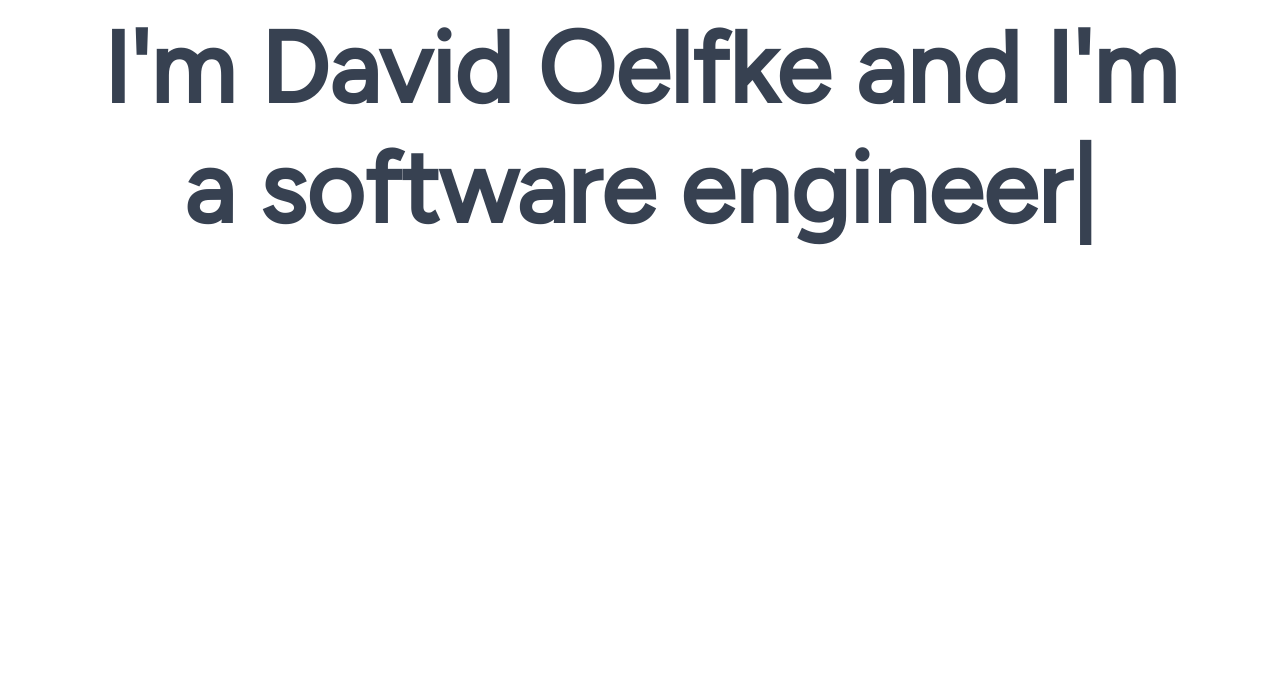
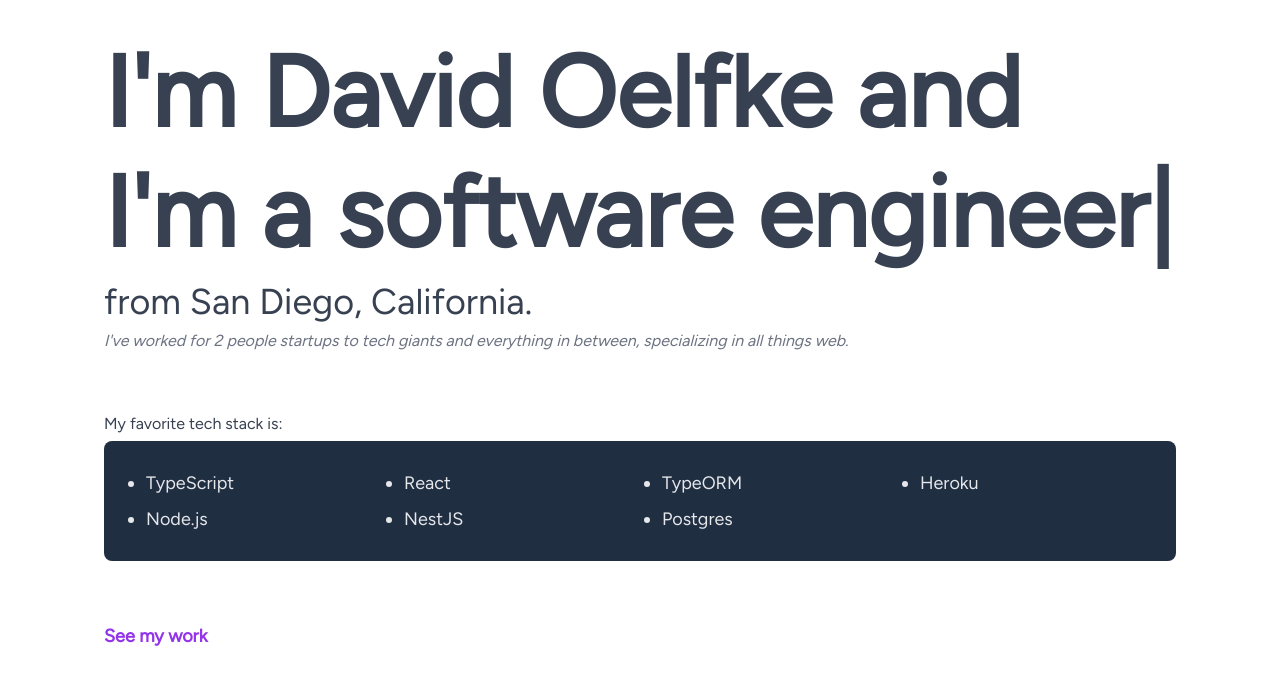
Before and after one commit to Doelfke/DavidOelfke, a Next.js app: page / in a window 1280 px wide. Shown: the top 684 px of the page. Built offline with nearby package versions, Linux system fonts and the light colour scheme.

Commit message:
Some copy

```diff
--- a/src/pages/globals.css
+++ b/src/pages/globals.css
@@ -2,3 +2,13 @@ body {
   font-family: "Figtree";
   color: rgb(55, 65, 81)
 }
+
+a {
+  font-weight: 800;
+  color: #9333ea;
+  text-decoration: none;
+}
+
+a:hover {
+  text-decoration: underline;
+}
--- a/src/pages/index.module.scss
+++ b/src/pages/index.module.scss
@@ -1,11 +1,22 @@
 @import "../styles/breakpoints.scss";
 
+.page {
+    padding: 8px;
+
+    @include md {
+        padding: 16px;
+    }
+    @include lg {
+        padding: 16px;
+    }
+    @include xl {
+        padding: 24px 96px;
+    }
+}
+
 .title {
-    text-align: center;
-
     span {
         display: inline-block;
-        width: 90%
     }
 
     font-size: 26px;
@@ -14,12 +25,70 @@
     @include md {
         font-size: 62px;
     }
-
     @include lg {
         font-size: 80px;
     }
-
     @include xl {
         font-size: 100px;
     }
 }
+
+.subTitle {
+    margin-top: 8px;
+
+    font-size: 18px;
+
+    @include md {
+        font-size: 36px;
+    }
+}
+
+.tagLine {
+    margin-top: 8px;
+
+    font-size: 16px;
+    font-style: italic;
+    color: #6b7280;
+
+    @include md {
+        font-size: 16px;
+    }
+}
+
+.techStack {
+    margin-top: 32px;
+
+    @include md {
+        margin-top: 64px;
+    }
+}
+
+.techStackList {
+    margin-top: 8px;
+    padding: 12px 8px;
+    columns: 2;
+    padding-inline-start: 32px;
+    font-size: 18px;
+    line-height: 30px;
+
+    background-color: #202e42;
+    color: #e5e7eb;
+
+    @include md {
+        columns: 4;
+        padding: 24px 16px;
+        line-height: 36px;
+        padding-inline-start: 42px;
+    }
+
+    border-radius: 8px;
+}
+
+.seeMyWork {
+    margin-top: 32px;
+    font-size: 18px;
+
+    @include md {
+        margin-top: 64px;
+    }
+}
--- a/src/pages/index.tsx
+++ b/src/pages/index.tsx
@@ -6,6 +6,7 @@ import styles from "./index.module.scss";
 
 export default function Home() {
   return (
+    <div className={styles.page}>
       <div className={styles.title}>
         <TypeAnimation
           preRenderFirstString
@@ -13,14 +14,36 @@ export default function Home() {
             250,
             "I'm David Oelfke and I'm",
             250,
-          "I'm David Oelfke and I'm a web developer.",
+            "I'm David Oelfke and I'm a web developer",
             250,
-          "I'm David Oelfke and I'm an engineering leader.",
+            "I'm David Oelfke and I'm an engineering leader",
             250,
-          "I'm David Oelfke and I'm a software engineer.",
+            "I'm David Oelfke and I'm a software engineer",
           ]}
           speed={50}
         />
       </div>
+      <div className={styles.subTitle}>from San Diego, California.</div>
+
+      <div className={styles.tagLine}>
+        I've worked for 2 people startups to tech giants and everything in
+        between, specializing in all things web.
+      </div>
+
+      <div className={styles.techStack}>My favorite tech stack is:</div>
+      <ul className={styles.techStackList}>
+        <li>TypeScript</li>
+        <li>Node.js</li>
+        <li>React</li>
+        <li>NestJS</li>
+        <li>TypeORM</li>
+        <li>Postgres</li>
+        <li>Heroku</li>
+      </ul>
+
+      <div className={styles.seeMyWork}>
+        <a href="/resume">See my work</a>
+      </div>
+    </div>
   );
 }
```
Lines whose indentation alone changed are shown as unchanged.
